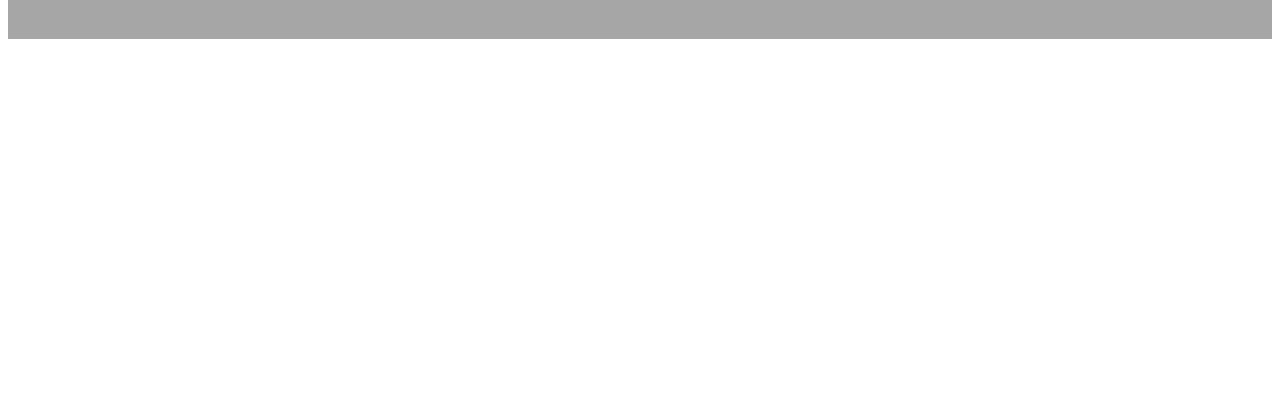
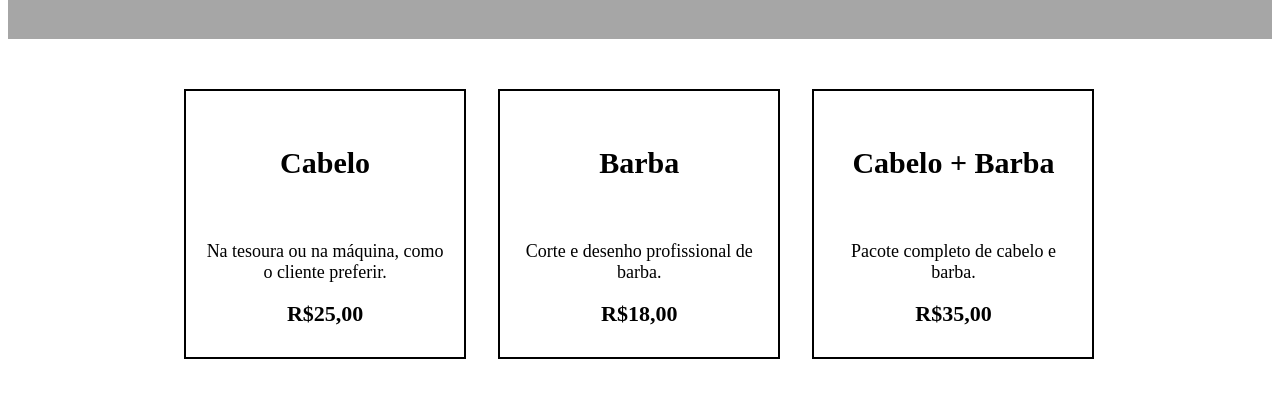
Before and after one commit to gabipontes17/Barbearia-gabrieli, a plain HTML site: page produtos.html in a window 1280 px wide. Shown: the part 310-708 px from the top of the page. Drawn offline with Linux system fonts and the light colour scheme.

Commit message:
27/05/2024

```diff
--- a/produtos.css
+++ b/produtos.css
@@ -32,3 +32,34 @@ nav a:hover{
   color: #9d3973;
   text-decoration: underline;
 }
+
+.produtos{
+  width: 940px;
+  margin: 0 auto;
+  padding: 50px;
+}
+
+.produtos li{
+ display: inline-block;
+ text-align: center;
+ width: 30%;
+ vertical-align:top;
+ margin: 0 1.5%;
+ padding: 30px 20px;
+box-sizing: border-box;
+border: 2px solid #000000;
+}
+
+.produtos h2{
+  font-size: 30px;
+  font-weight; bold;
+}
+
+.produto-descricao{
+  font-size: 18px;
+}
+.produto-preco{
+  font-size: 22px;
+  font-weight:bold;
+  margin: 18px 0 0 0;
+}
--- a/produtos.html
+++ b/produtos.html
@@ -22,6 +22,31 @@
       </nav>
     </div>
   </header>
+
+  <main>
+    <ul class="produtos">
+      <li>
+        <h2>Cabelo</h2>
+        <img scr="cabelo.jpg">
+        <p class="produto-descricao"> Na tesoura ou na máquina, como o cliente preferir.</p>
+        <p class="produto-preco"> R$25,00</p>
+      </li>
+
+      <li>
+        <h2> Barba</h2>
+        <img scr="barba.jpg">
+        <p class="produto-descricao"> Corte e desenho profissional de barba. </p>
+        <p class="produto-preco">R$18,00 </p>
+      </li>
+
+      <li>
+        <h2> Cabelo + Barba</h2>
+        <img scr="cabelo+barba.jpg">
+        <p class="produto-descricao"> Pacote completo de cabelo e barba. </p>
+        <p class="produto-preco"> R$35,00</p>
+      </li>
+    </ul>
+  </main>
 </body>
 
 </html>
```
